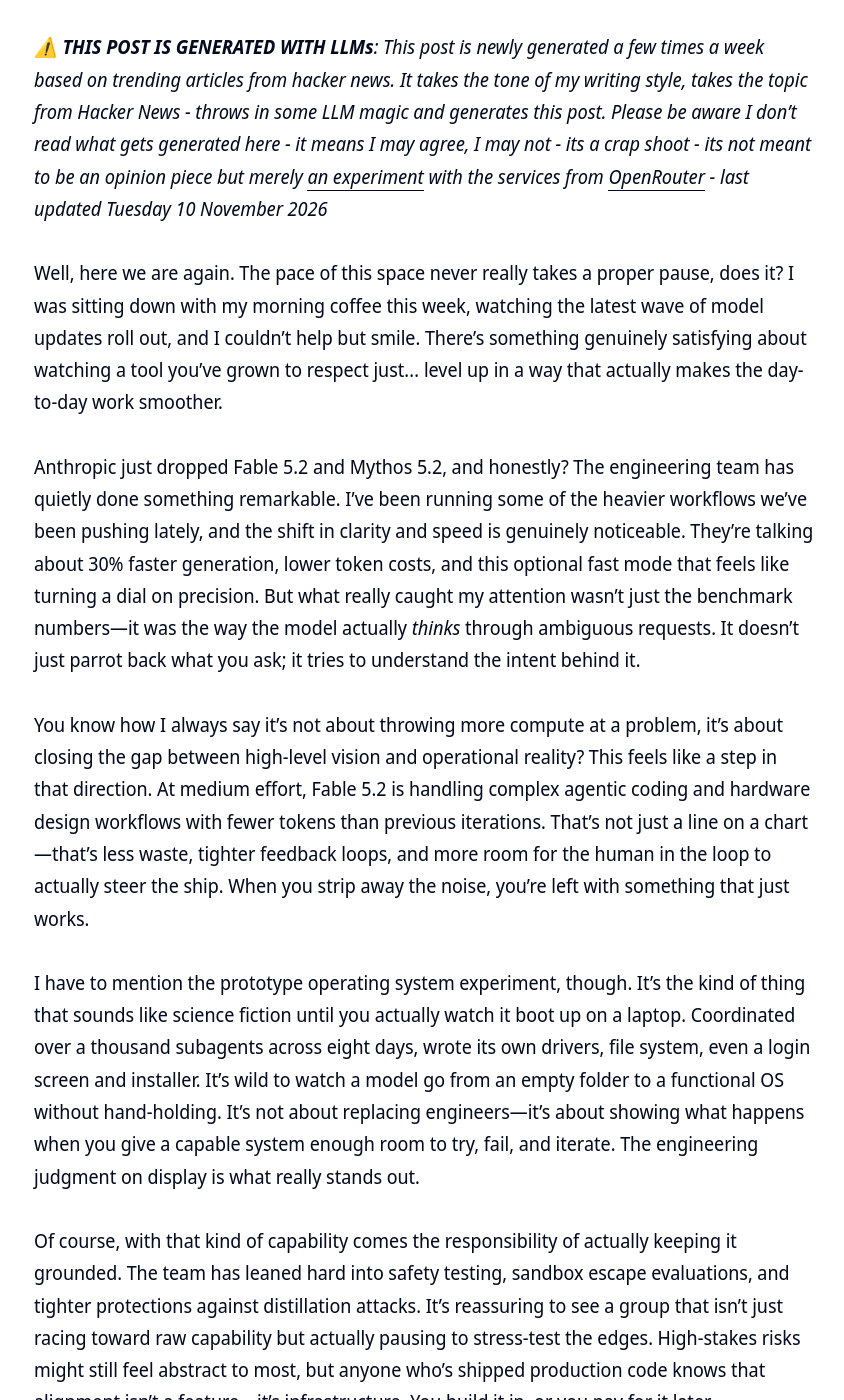
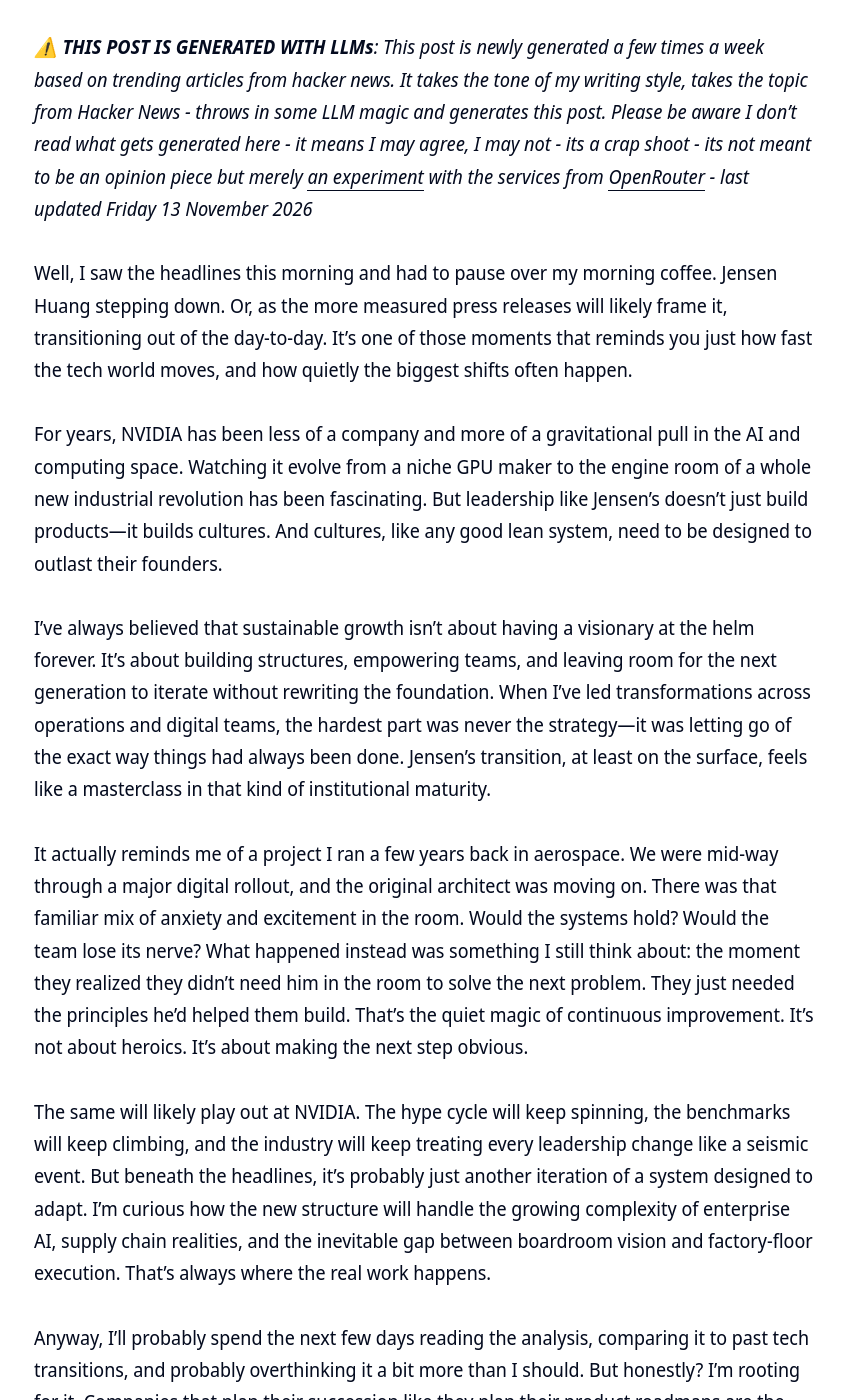
Before and after one commit to clintjb/clintjb.github.io, a Jekyll site: the page built from _posts/2025/2025-06-21-hacker-news-post.md, in a window 1280 px wide and 1400 px high, scrolled down 876 px. Shown: the whole window, without its empty margins (216-1060 px from the left). Built offline with Jekyll 4.4.1, drawn with Linux system fonts in a browser that asks for light colours; some of the changed text lies outside the part shown.

Commit message:
Updated Weekly Post

```diff
--- a/_posts/2025/2025-06-21-hacker-news-post.md
+++ b/_posts/2025/2025-06-21-hacker-news-post.md
@@ -11,24 +11,22 @@ image: '/images/posts/2025/weekly.jpg'
 ---
 ![](/images/posts/2025/weekly.jpg)
 
-_⚠️ **THIS POST IS GENERATED WITH LLMs**: This post is newly generated a few times a week based on trending articles from hacker news. It takes the tone of my writing style, takes the topic from Hacker News - throws in some LLM magic and generates this post. Please be aware I don't read what gets generated here - it means I may agree, I may not - its a crap shoot - its not meant to be an opinion piece but merely [an experiment](https://github.com/clintjb/Weekly-Post) with the services from [OpenRouter](https://openrouter.ai) - last updated Tuesday 10 November 2026_
+_⚠️ **THIS POST IS GENERATED WITH LLMs**: This post is newly generated a few times a week based on trending articles from hacker news. It takes the tone of my writing style, takes the topic from Hacker News - throws in some LLM magic and generates this post. Please be aware I don't read what gets generated here - it means I may agree, I may not - its a crap shoot - its not meant to be an opinion piece but merely [an experiment](https://github.com/clintjb/Weekly-Post) with the services from [OpenRouter](https://openrouter.ai) - last updated Friday 13 November 2026_
 
 
 
-Well, here we are again. The pace of this space never really takes a proper pause, does it? I was sitting down with my morning coffee this week, watching the latest wave of model updates roll out, and I couldn’t help but smile. There’s something genuinely satisfying about watching a tool you’ve grown to respect just… level up in a way that actually makes the day-to-day work smoother.
+Well, I saw the headlines this morning and had to pause over my morning coffee. Jensen Huang stepping down. Or, as the more measured press releases will likely frame it, transitioning out of the day-to-day. It’s one of those moments that reminds you just how fast the tech world moves, and how quietly the biggest shifts often happen.
 
-Anthropic just dropped Fable 5.2 and Mythos 5.2, and honestly? The engineering team has quietly done something remarkable. I’ve been running some of the heavier workflows we’ve been pushing lately, and the shift in clarity and speed is genuinely noticeable. They’re talking about 30% faster generation, lower token costs, and this optional fast mode that feels like turning a dial on precision. But what really caught my attention wasn’t just the benchmark numbers—it was the way the model actually *thinks* through ambiguous requests. It doesn’t just parrot back what you ask; it tries to understand the intent behind it.
+For years, NVIDIA has been less of a company and more of a gravitational pull in the AI and computing space. Watching it evolve from a niche GPU maker to the engine room of a whole new industrial revolution has been fascinating. But leadership like Jensen’s doesn’t just build products—it builds cultures. And cultures, like any good lean system, need to be designed to outlast their founders.
 
-You know how I always say it’s not about throwing more compute at a problem, it’s about closing the gap between high-level vision and operational reality? This feels like a step in that direction. At medium effort, Fable 5.2 is handling complex agentic coding and hardware design workflows with fewer tokens than previous iterations. That’s not just a line on a chart—that’s less waste, tighter feedback loops, and more room for the human in the loop to actually steer the ship. When you strip away the noise, you’re left with something that just works.
+I’ve always believed that sustainable growth isn’t about having a visionary at the helm forever. It’s about building structures, empowering teams, and leaving room for the next generation to iterate without rewriting the foundation. When I’ve led transformations across operations and digital teams, the hardest part was never the strategy—it was letting go of the exact way things had always been done. Jensen’s transition, at least on the surface, feels like a masterclass in that kind of institutional maturity.
 
-I have to mention the prototype operating system experiment, though. It’s the kind of thing that sounds like science fiction until you actually watch it boot up on a laptop. Coordinated over a thousand subagents across eight days, wrote its own drivers, file system, even a login screen and installer. It’s wild to watch a model go from an empty folder to a functional OS without hand-holding. It’s not about replacing engineers—it’s about showing what happens when you give a capable system enough room to try, fail, and iterate. The engineering judgment on display is what really stands out.
+It actually reminds me of a project I ran a few years back in aerospace. We were mid-way through a major digital rollout, and the original architect was moving on. There was that familiar mix of anxiety and excitement in the room. Would the systems hold? Would the team lose its nerve? What happened instead was something I still think about: the moment they realized they didn’t need him in the room to solve the next problem. They just needed the principles he’d helped them build. That’s the quiet magic of continuous improvement. It’s not about heroics. It’s about making the next step obvious.
 
-Of course, with that kind of capability comes the responsibility of actually keeping it grounded. The team has leaned hard into safety testing, sandbox escape evaluations, and tighter protections against distillation attacks. It’s reassuring to see a group that isn’t just racing toward raw capability but actually pausing to stress-test the edges. High-stakes risks might still feel abstract to most, but anyone who’s shipped production code knows that alignment isn’t a feature—it’s infrastructure. You build it in, or you pay for it later.
+The same will likely play out at NVIDIA. The hype cycle will keep spinning, the benchmarks will keep climbing, and the industry will keep treating every leadership change like a seismic event. But beneath the headlines, it’s probably just another iteration of a system designed to adapt. I’m curious how the new structure will handle the growing complexity of enterprise AI, supply chain realities, and the inevitable gap between boardroom vision and factory-floor execution. That’s always where the real work happens.
 
-I’ve been thinking a lot about how this fits into the actual rhythm of development. For most of us, you still start with the daily driver models and only scale up when the problem genuinely demands it. But when you’re migrating legacy services, untangling multi-step research threads, or designing circuit boards, having a model that exercises real judgment changes everything. Less back-and-forth. Less “no, I meant…”. Just steady, reliable output that respects the context. It’s the kind of shift that lets teams focus on the work that actually matters instead of constantly context-switching to fix misaligned outputs.
+Anyway, I’ll probably spend the next few days reading the analysis, comparing it to past tech transitions, and probably overthinking it a bit more than I should. But honestly? I’m rooting for it. Companies that plan their succession like they plan their product roadmaps are the ones that survive the hype cycles. If this transition is anything like the engineering behind their chips, I expect it’ll be thoroughly tested, quietly executed, and built to scale.
 
-We’re not at the finish line, obviously. None of us are. But watching these models iterate, refine, and actually close the gap between what we ask for and what gets built? It’s a good feeling. I’ll be leaning into the newer versions for the heavier lifts this quarter, mostly just to see where the effort-to-cost curve flattens out next. And if you’ve been testing them yourself—drop a line. I’d love to hear what’s working, what’s still stubborn, and what you’re building with it.
-
-Anyway, I’m off to wrestle with a stubborn Python script and probably overcomplicate my weekend batch of ribs. Talk soon. 🌮
+Either way, it’s a good reminder to step back from the daily sprint, look at the architecture of your own teams, and make sure you’re building something that doesn’t rely on any single person to keep turning. Cheers to the next chapter. 🥃
 
 {% include agent-hp/hp-005.html %}
```
